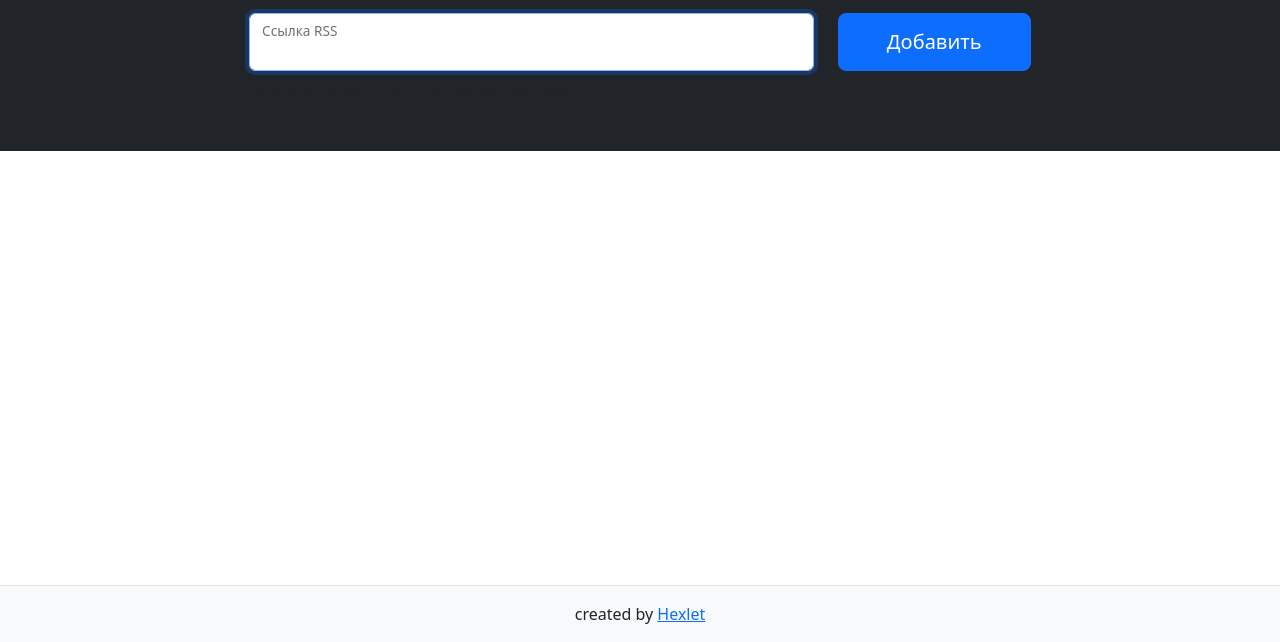
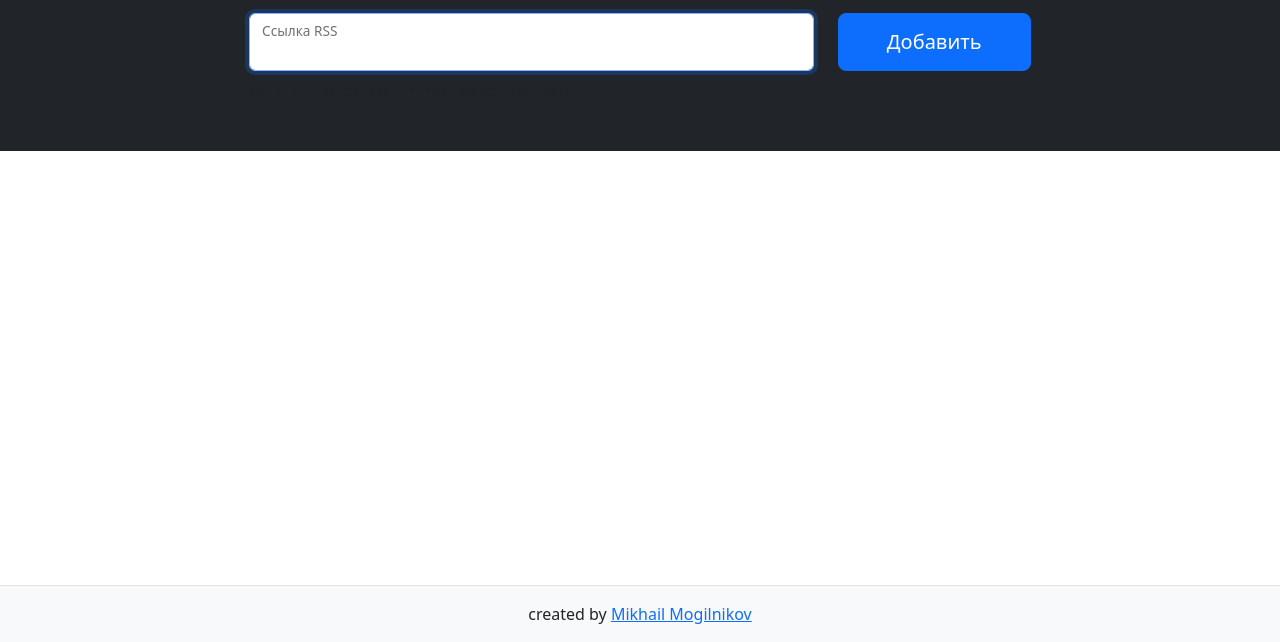
Before and after one commit to mikhailmogilnikov/RSS-Aggregator, a website built with webpack: page template.html in a window 1280 px wide. Shown: the part 158-800 px from the top of the page. Built offline with nearby package versions, Linux system fonts and the light colour scheme.

Commit message:
refactor: update initial template

```diff
--- a/template.html
+++ b/template.html
@@ -101,9 +101,9 @@
         <div class="text-center">
           created by
           <a
-            href="https://ru.hexlet.io/professions/frontend/projects/11"
+            href="https://github.com/mikhailmogilnikov"
             target="_blank"
-            >Hexlet</a
+            >Mikhail Mogilnikov</a
           >
         </div>
       </div>
```
